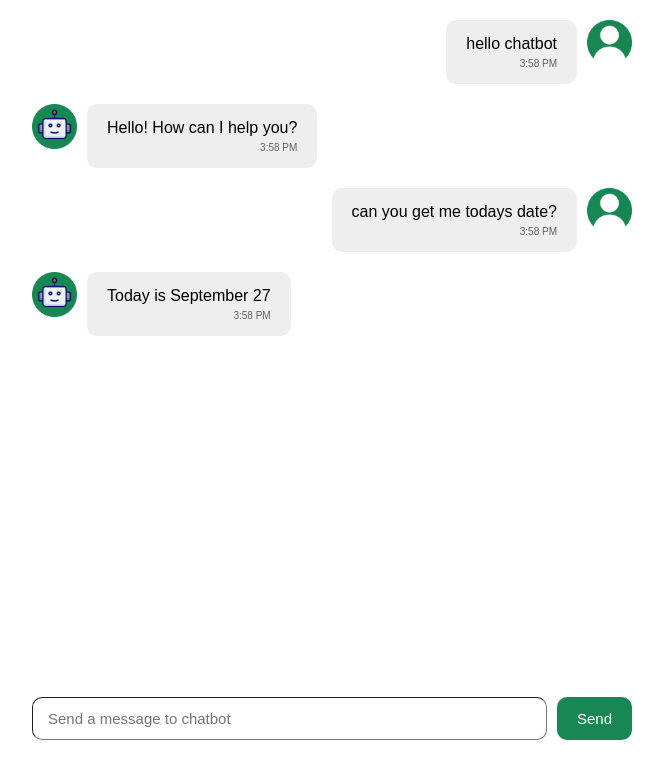
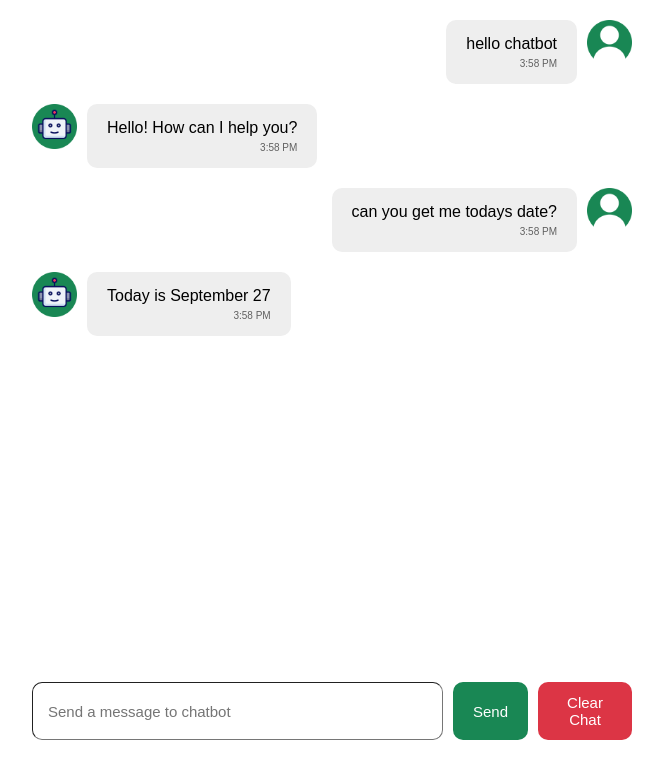
Before and after one commit to garimagc7/Chatbox, a React (Vite) app in the folder Chatbox-react/: page / in a window 1280 px wide. Shown: the top 778 px of the page, without its empty margins (308-971 px from the left). Built offline with nearby package versions, Linux system fonts and the light colour scheme.

Commit message:
clear chat button addition

```diff
--- a/Chatbox-react/src/App.css
+++ b/Chatbox-react/src/App.css
@@ -73,3 +73,14 @@
   opacity: 0.6;
   text-align: right;
 }
+
+.clear-button {
+  background-color: #dc3545;
+  color: white;
+  padding: 12px 12px;
+  margin-left: 10px;
+  border: none;
+  border-radius: 10px;
+  font-size: 15px;
+  cursor: pointer;
+}
--- a/Chatbox-react/src/App.jsx
+++ b/Chatbox-react/src/App.jsx
@@ -26,6 +26,17 @@ function App() {
     time: new Date()
     }]);
 
+    function clearChat() {
+    setChatMessages([
+        {
+            message: 'Hello! How can I help you?',
+            sender: 'robot',
+            id: crypto.randomUUID(),
+            time: new Date()
+        }
+    ]);
+    }
+
     return (
       <div className = "app-container">
         <ChatMessages
@@ -34,6 +45,7 @@ return (
         <ChatInput
           chatMessages={chatMessages}
           setChatMessages={setChatMessages}
+          clearChat = { clearChat }
         />
       </div>
     );
--- a/Chatbox-react/src/components/Chatinput.jsx
+++ b/Chatbox-react/src/components/Chatinput.jsx
@@ -11,7 +11,8 @@ const Chatbot = {
     return 'Sorry, I do not understand that.';
   }
 };
-export function ChatInput( { chatMessages, setChatMessages}){
+
+export function ChatInput( { chatMessages, setChatMessages, clearChat}){
     const [inputText, setInputText] =  useState('');
 
     function saveInputText(event) {
@@ -65,6 +66,11 @@ export function ChatInput( { chatMessages, setChatMessages}){
             className = "send-button"
             onClick={sendMessage}
         >Send</button>
+        <button
+            className="clear-button"
+            onClick={clearChat}>
+            Clear Chat
+        </button>
         </div>
     );
 }
```
Lines whose indentation alone changed are shown as unchanged.
